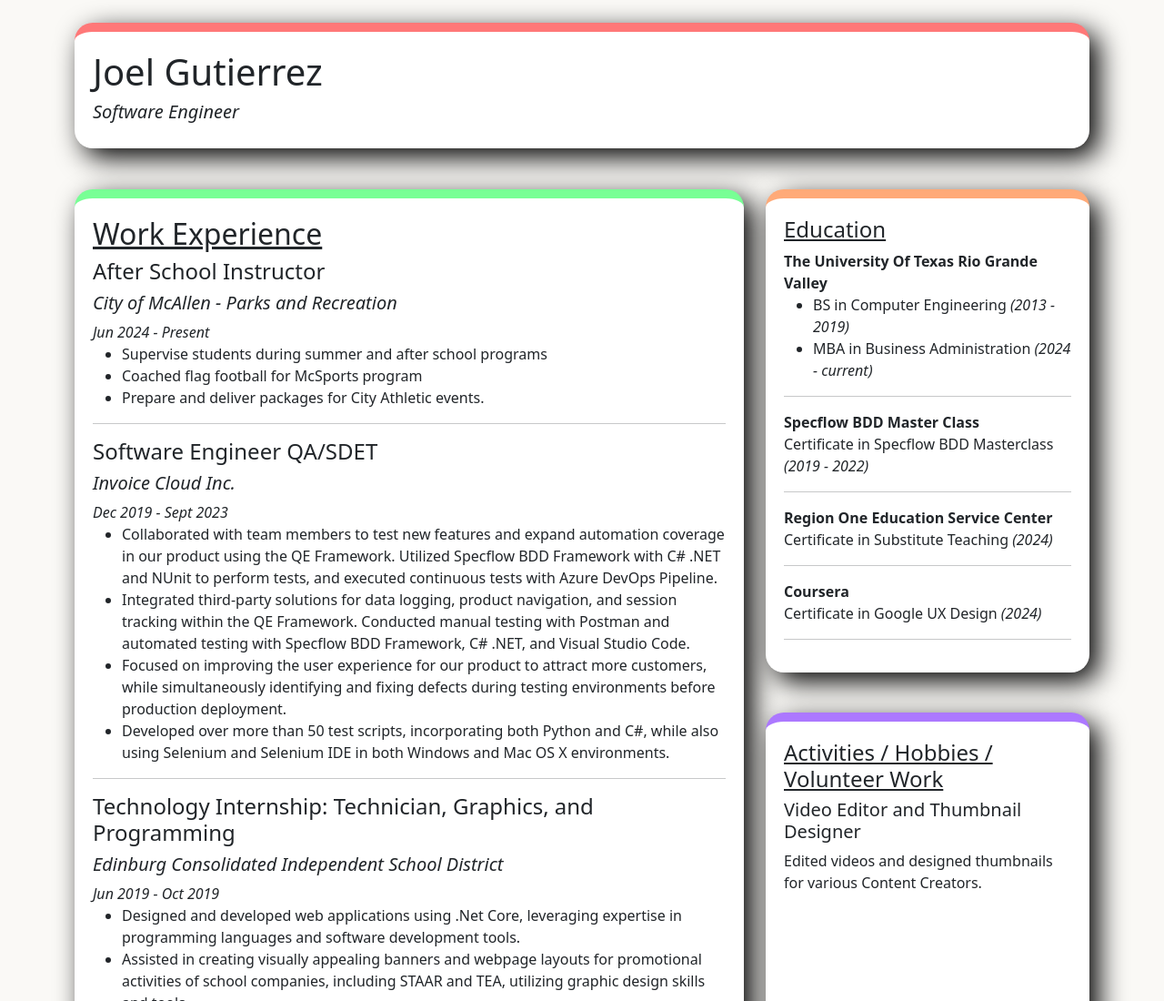
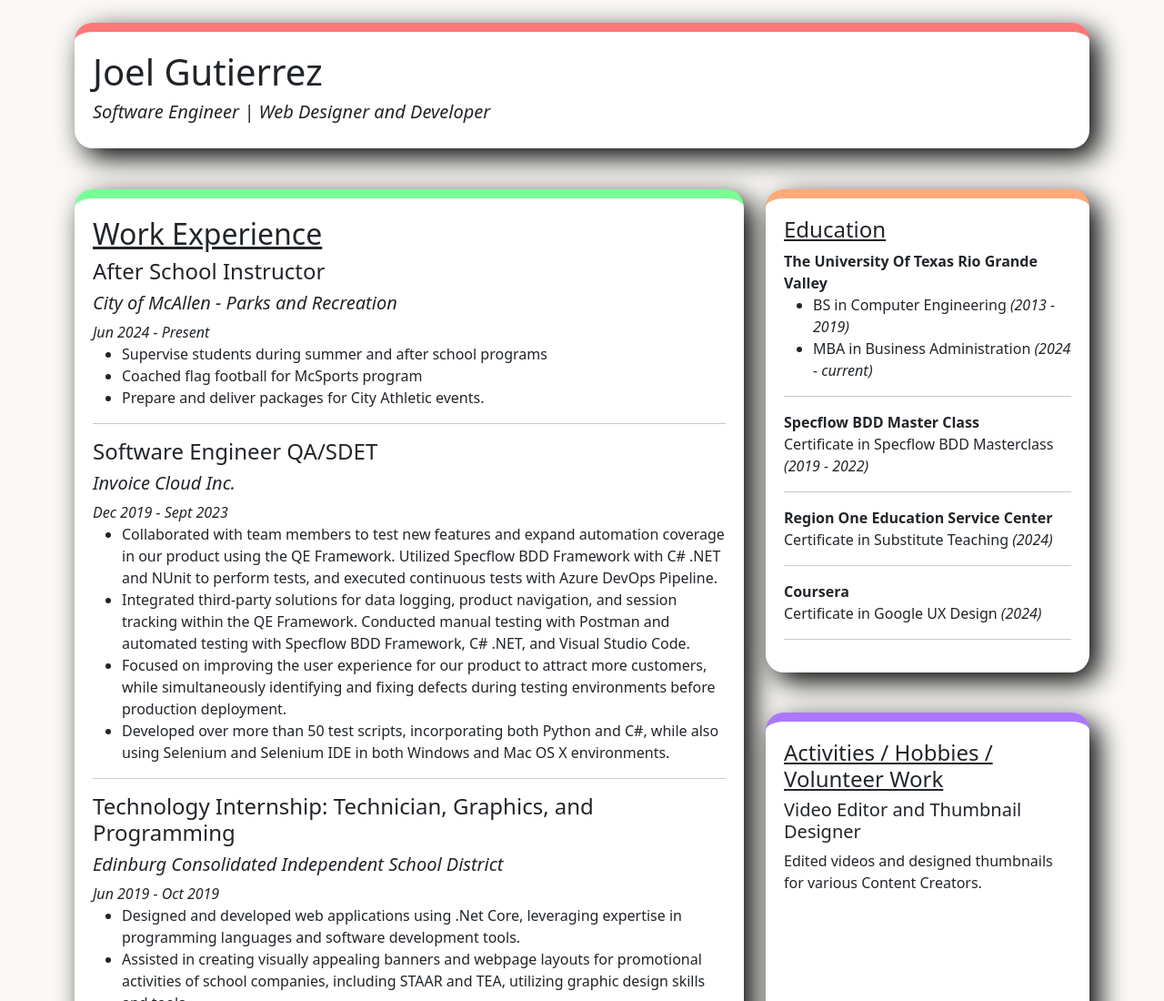
Before and after one commit to JHeroGR/resume, a plain HTML site: page index.html in a window 1280 px wide. Shown: the top 1100 px of the page at 91% size. Drawn offline with nearby package versions, Linux system fonts and the light colour scheme; grey boxes are pictures that could not be loaded.

Commit message:
Update index.html

```diff
--- a/index.html
+++ b/index.html
@@ -20,7 +20,7 @@
     <div class="container">
       <article class="portfolio-header">
         <h1>Joel Gutierrez</h1>
-        <h5><i>Software Engineer</i></h5>
+        <h5><i>Software Engineer | Web Designer and Developer</i></h5>
       </artcle>
     </div>
     <div class="container">
```
